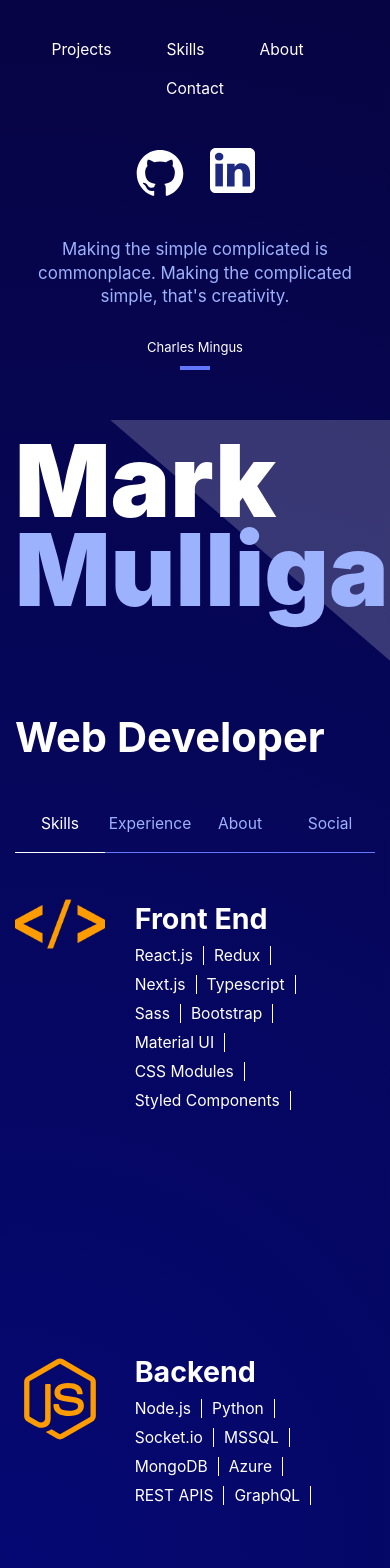
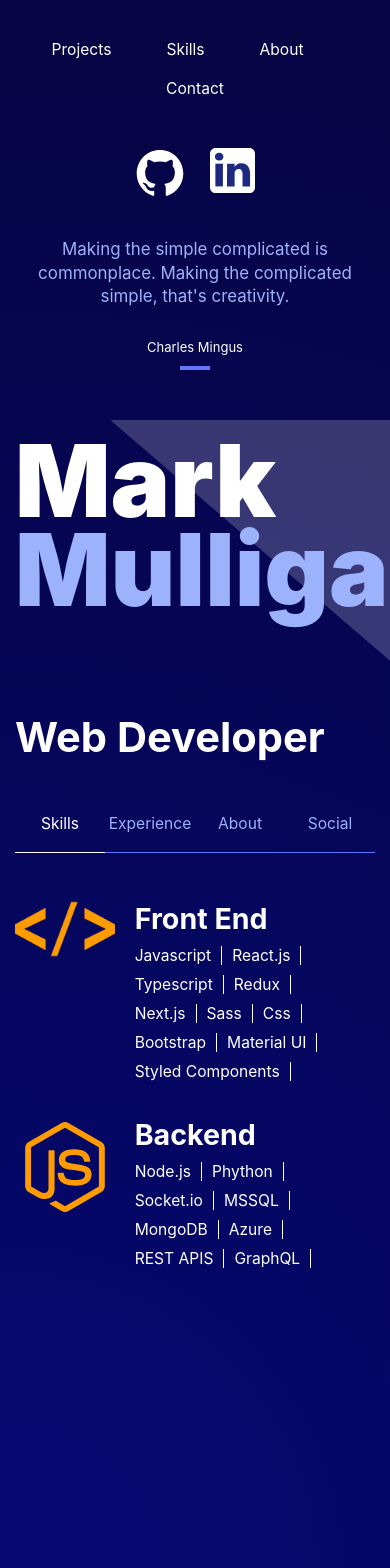
Before and after one commit to Mark-Mulligan/nextjs-portfolio, a Next.js app: page / in a window 390 px wide. Shown: the top 1568 px of the page. Built offline with nearby package versions, Linux system fonts and the light colour scheme.

Commit message:
making skills section responsive

```diff
--- a/components/Experience.tsx
+++ b/components/Experience.tsx
@@ -3,6 +3,7 @@ import styles from '../styles/Experience.module.scss';
 const Experience = () => {
   return (
     <section className={styles.experienceSection}>
+      <div className={styles.row}>
         <div className={styles.leftCol}>
           <h4>Full Stack Developer</h4>
         </div>
@@ -11,12 +12,15 @@ const Experience = () => {
           <p>June 2021 - Present</p>
           <ul>
             <li>
-            Python / React / Node.js / MSSQL developement engineer for an application that provides in-depth enterprise
-            storage analytics
+              Python / React / Node.js / MSSQL developement engineer for an application that provides in-depth
+              enterprise storage analytics
             </li>
             <li>Developed two factor authentication system for the application</li>
           </ul>
         </div>
+      </div>
+
+      <div className={styles.row}>
         <div className={styles.leftCol}>
           <h4>Freelance Developer</h4>
         </div>
@@ -29,6 +33,7 @@ const Experience = () => {
             <li>Provided design input for UI/UX layouts and marketing concepts</li>
           </ul>
         </div>
+      </div>
     </section>
   );
 };
--- a/components/Skills.tsx
+++ b/components/Skills.tsx
@@ -1,93 +1,62 @@
 import Image from 'next/image';
 import styles from '../styles/Skills.module.scss';
 
+const FrontEndSkills = [
+  'Javascript',
+  'React.js',
+  'Typescript',
+  'Redux',
+  'Next.js',
+  'Sass',
+  'Css',
+  'Bootstrap',
+  'Material UI',
+  'Styled Components',
+];
+
+const BackEndSkills = ['Node.js', 'Phython', 'Socket.io', 'MSSQL', 'MongoDB', 'Azure', 'REST APIS', 'GraphQL'];
+
 const Skills = () => {
+  const renderSkills = (skillsArr: string[]) => {
+    return (
+      <ul>
+        {skillsArr.map((skill) => {
+          return (
+            <li key={skill}>
+              <span className={styles.skillLabel}>{skill}</span>
+              <span className={styles.divider} />
+            </li>
+          );
+        })}
+      </ul>
+    );
+  };
+
   return (
     <section className={styles.skillsSection}>
+      <div className={styles.row}>
         <div className={styles.leftCol}>
-        <Image height={125} width={125} src="/icons/html-icon.png" alt="htmlIcon" />
+          <div className={styles.skillLogo}>
+            <Image layout="fill" objectFit="contain" src="/icons/html-icon.png" alt="htmlIcon" />
+          </div>
         </div>
         <div className={`${styles.rightCol} ${styles.frontendCol}`}>
           <h4>Front End</h4>
-        <ul>
-          <li>
-            <span className={styles.skillLabel}>React.js</span>
-            <span className={styles.divider} />
-          </li>
-          <li>
-            <span className={styles.skillLabel}>Redux</span>
-            <span className={styles.divider} />
-          </li>
-          <li>
-            <span className={styles.skillLabel}>Next.js</span>
-            <span className={styles.divider} />
-          </li>
-          <li>
-            <span className={styles.skillLabel}>Typescript</span>
-            <span className={styles.divider} />
-          </li>
-          <li>
-            <span className={styles.skillLabel}>Sass</span>
-            <span className={styles.divider} />
-          </li>
-          <li>
-            <span className={styles.skillLabel}>Bootstrap</span>
-            <span className={styles.divider} />
-          </li>
-          <li>
-            <span className={styles.skillLabel}>Material UI</span>
-            <span className={styles.divider} />
-          </li>
-          <li>
-            <span className={styles.skillLabel}>CSS Modules</span>
-            <span className={styles.divider} />
-          </li>
-          <li>
-            <span className={styles.skillLabel}>Styled Components</span>
-            <span className={styles.divider} />
-          </li>
-        </ul>
+          {renderSkills(FrontEndSkills)}
         </div>
+      </div>
+
+      <div className={styles.row}>
         <div className={styles.leftCol}>
-        <Image src="/icons/node-icon.svg" alt="node.js logo" height={125} width={125} />
+          <div className={styles.skillLogo}>
+            <Image src="/icons/node-icon.svg" alt="node.js logo" layout="fill" objectFit="contain" />
+          </div>
         </div>
 
         <div className={styles.rightCol}>
           <h4>Backend</h4>
-        <ul>
-          <li>
-            <span className={styles.skillLabel}>Node.js</span>
-            <span className={styles.divider} />
-          </li>
-          <li>
-            <span className={styles.skillLabel}>Python</span>
-            <span className={styles.divider} />
-          </li>
-          <li>
-            <span className={styles.skillLabel}>Socket.io</span>
-            <span className={styles.divider} />
-          </li>
-          <li>
-            <span className={styles.skillLabel}>MSSQL</span>
-            <span className={styles.divider} />
-          </li>
-          <li>
-            <span className={styles.skillLabel}>MongoDB</span>
-            <span className={styles.divider} />
-          </li>
-          <li>
-            <span className={styles.skillLabel}>Azure</span>
-            <span className={styles.divider} />
-          </li>
-          <li>
-            <span className={styles.skillLabel}>REST APIS</span>
-            <span className={styles.divider} />
-          </li>
-          <li>
-            <span className={styles.skillLabel}>GraphQL</span>
-            <span className={styles.divider} />
-          </li>
-        </ul>
+          {renderSkills(BackEndSkills)}
+        </div>
       </div>
     </section>
   );
--- a/styles/Experience.module.scss
+++ b/styles/Experience.module.scss
@@ -1,8 +1,10 @@
 @import './Variables.scss';
 
 .experienceSection {
-  display: grid;
-  grid-template-columns: 25% 75%;
+  .row {
+    display: grid;
+    grid-template-columns: 25% 75%;
+  }
 
   h4 {
     color: $gold;
@@ -35,13 +37,23 @@
   .leftCol {
     margin-top: 2rem;
     text-align: right;
-    margin-bottom: 2rem;
   }
 
   .rightCol {
     margin-top: 2rem;
     padding-left: 11%;
     padding-right: 11%;
-    margin-bottom: 2rem;
   }
 }
+
+@media (max-width: 900px) {
+  .experienceSection {
+    h4 {
+      font-size: 1.8rem;
+    }
+
+    h6 {
+      font-size: 1.4rem;
+    }
+  }
+}
--- a/styles/ProjectSection.module.scss
+++ b/styles/ProjectSection.module.scss
@@ -6,25 +6,6 @@
   margin-bottom: 220px;
   min-height: 100vh;
   position: relative;
-  padding-top: 100px;
-
-  .leftCol {
-    width: 50%;
-    display: flex;
-    align-items: center;
-    justify-content: center;
-  }
-
-  .rightCol {
-    width: 50%;
-  }
-
-  .projectWrapper {
-    position: relative;
-    height: 100%;
-    width: 100%;
-    height: 372px;
-  }
 }
 
 @media (max-width: 900px) {
--- a/styles/Skills.module.scss
+++ b/styles/Skills.module.scss
@@ -1,20 +1,19 @@
 @import './Variables.scss';
 
 .skillsSection {
-  display: grid;
-  grid-template-columns: 25% 75%;
+  .row {
+    display: grid;
+    grid-template-columns: 25% 75%;
+    margin-top: 2rem;
+  }
 
   .leftCol {
-    margin-top: 2rem;
     text-align: right;
-    margin-bottom: 2rem;
   }
 
   .rightCol {
-    margin-top: 2rem;
     padding-left: 11%;
     padding-right: 11%;
-    margin-bottom: 2rem;
   }
 
   .frontendCol {
@@ -29,18 +28,25 @@
 
   ul {
     margin-top: 10px;
-    display: flex;
-    flex-wrap: wrap;
+    display: inline-block;
   }
 
   li {
     font-size: 1.2rem;
     margin-bottom: 10px;
+    display: inline-block;
   }
 
   .skillLabel {
     margin-top: 5px;
     margin-bottom: 5px;
+  }
+
+  .skillLogo {
+    height: 125px;
+    width: 125px;
+    position: relative;
+    display: inline-block;
   }
 
   .divider {
@@ -50,3 +56,12 @@
     margin-left: 10px;
   }
 }
+
+@media (max-width: 900px) {
+  .skillsSection {
+    .skillLogo {
+      height: 100px;
+      width: 100px;
+    }
+  }
+}
```
Lines whose indentation alone changed are shown as unchanged.
